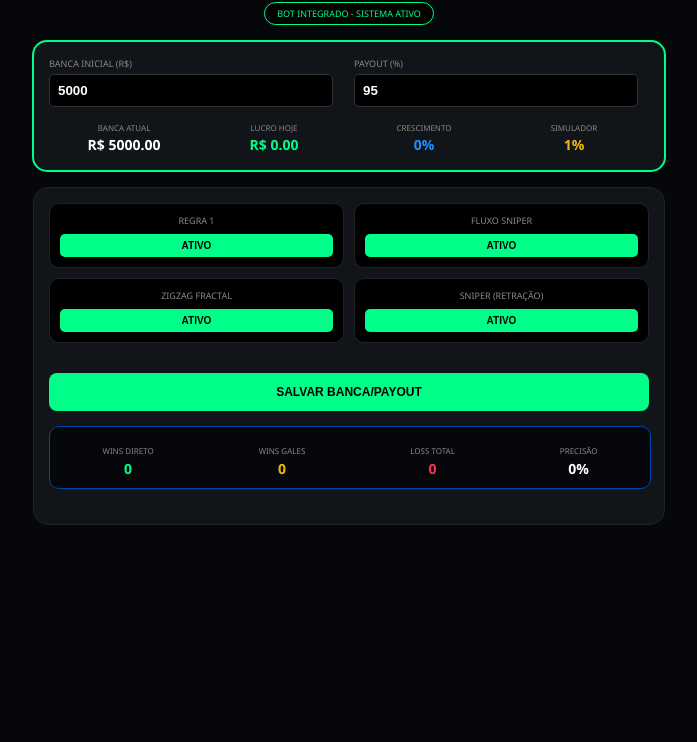
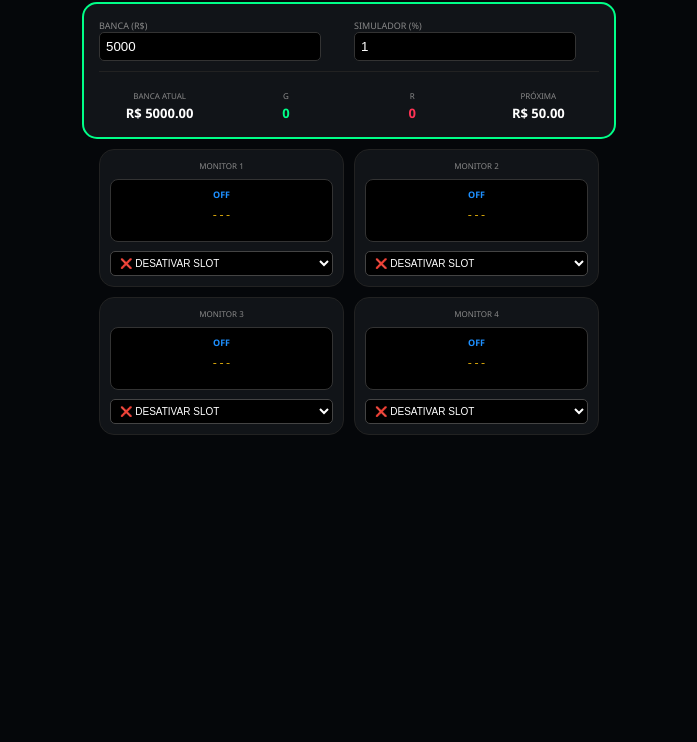
Before and after one commit to dcaridelsonbalbinodesena2025-lang/MULTIPLASKCMP, a website: page index.html in a window 1280 px wide. Shown: the part 58-800 px from the top of the page, without its empty margins (291-988 px from the left). Drawn offline with Linux system fonts and the light colour scheme.

Commit message:
index.html

```diff
--- a/index.html
+++ b/index.html
@@ -3,118 +3,59 @@
 <head>
     <meta charset="UTF-8">
     <meta name="viewport" content="width=device-width, initial-scale=1.0">
-    <title>KCM - Multi Estratégia</title>
+    <title>KCM BRAIN PRO - LISTA ATUALIZADA</title>
     <style>
-        :root {
-            --neon-blue: #1e90ff; --neon-green: #00ff88; --neon-red: #ff3355;
-            --gale: #f0b90b; --bg-dark: #05070a; --royal-blue: #0047AB;
-        }
-        body { background: var(--bg-dark); color: white; font-family: 'Segoe UI', sans-serif; margin: 0; padding: 10px; display: flex; flex-direction: column; align-items: center; }
-        .logo { font-size: 22px; font-weight: 900; color: #fff; margin: 10px 0; }
-        .logo span { color: var(--neon-blue); font-style: italic; }
-
-        .srv-status { font-size: 9px; padding: 4px 12px; border-radius: 20px; background: #000; border: 1px solid var(--neon-green); color: var(--neon-green); margin-bottom: 15px; text-transform: uppercase; }
-
-        /* PAINEL FINANCEIRO */
-        .painel-financeiro { background: #111418; border: 2px solid var(--neon-green); border-radius: 15px; width: 95%; max-width: 600px; padding: 15px; margin-bottom: 15px; }
-        .fin-row { display: flex; gap: 10px; justify-content: space-between; margin-bottom: 15px; }
-        .fin-input-group { flex: 1; }
-        .fin-input-group label { font-size: 9px; color: #888; display: block; margin-bottom: 4px; }
-        .fin-input { width: 90%; background: #000; border: 1px solid #333; color: #fff; padding: 8px; border-radius: 5px; font-weight: bold; }
-
-        .display-stats { display: flex; justify-content: space-around; text-align: center; margin-top: 10px; }
-        .display-stats div { flex: 1; }
-        .display-stats span { font-size: 8px; color: #888; display: block; }
-        .display-stats b { font-size: 14px; }
-
-        /* PAINEL ESTRATÉGIAS */
-        .painel-central { background: #111418; border-radius: 15px; width: 95%; max-width: 600px; padding: 15px; border: 1px solid #222; }
-        .grid-estrat { display: grid; grid-template-columns: 1fr 1fr; gap: 10px; margin-bottom: 15px; }
-        .estrat-card { background: #000; padding: 10px; border-radius: 10px; border: 1px solid #222; text-align: center; }
-        .estrat-name { font-size: 9px; color: #888; margin-bottom: 5px; }
-        .btn-toggle { background: var(--neon-green); color: #000; padding: 6px; font-size: 10px; font-weight: bold; border-radius: 5px; border: none; width: 100%; cursor: pointer; }
-        .btn-off { background: var(--neon-red); color: #fff; }
-        .estrat-results { font-size: 9px; margin-top: 5px; display: flex; justify-content: space-around; }
-
-        .btn-salvar-grande { background: var(--neon-green); color: #000; border: none; padding: 12px; border-radius: 8px; font-weight: 900; cursor: pointer; width: 100%; margin: 15px 0; font-size: 12px; }
-
-        /* BARRA AZUL */
-        .barra-global { background: #05070a; border: 1px solid var(--royal-blue); border-radius: 10px; width: 100%; padding: 10px 0; display: flex; justify-content: space-around; margin-bottom: 20px; }
-        .stat-item { text-align: center; }
-        .stat-item span { font-size: 8px; color: #888; }
-        .stat-item b { display: block; font-size: 14px; }
-
-        /* MONITORES */
-        .grid-monitores { display: grid; grid-template-columns: 1fr 1fr; gap: 10px; width: 100%; max-width: 600px; }
-        .card { background: #080a0d; border-radius: 15px; padding: 12px; border: 1px solid #1e2228; text-align: center; }
-        .thermometer-wrap { width: 100%; height: 6px; background: #222; border-radius: 3px; margin: 10px 0; overflow: hidden; }
-        .thermometer-fill { height: 100%; width: 50%; background: linear-gradient(90deg, #ff3355, #f0b90b, #00ff88); transition: 0.5s; }
-        .status-box { background: #000; padding: 6px; border-radius: 5px; margin-bottom: 8px; font-size: 9px; color: var(--neon-blue); font-weight: bold; border: 1px solid #222; }
-        .price { color: var(--gale); font-family: monospace; font-size: 11px; margin-bottom: 8px; }
-        .select-ativo { background: #000; color: #fff; border: 1px solid #444; font-size: 10px; width: 100%; padding: 5px; border-radius: 4px; }
+        :root { --n-blue: #1e90ff; --n-green: #00ff88; --n-red: #ff3355; --bg: #05070a; }
+        body { background: var(--bg); color: white; font-family: 'Segoe UI', sans-serif; margin: 0; padding: 10px; display: flex; flex-direction: column; align-items: center; }
+        .logo { font-size: 22px; font-weight: 900; margin: 10px 0; }
+        .logo span { color: var(--n-blue); }
+        .painel-fin { background: #111418; border: 2px solid var(--n-green); border-radius: 15px; width: 95%; max-width: 500px; padding: 15px; margin-bottom: 10px; }
+        .fin-row { display: flex; gap: 10px; margin-bottom: 10px; }
+        .fin-group { flex: 1; }
+        .fin-group label { font-size: 9px; color: #888; display: block; }
+        .fin-input { width: 85%; background: #000; border: 1px solid #333; color: #fff; padding: 6px; border-radius: 5px; }
+        .stats-grid { display: grid; grid-template-columns: repeat(4, 1fr); gap: 5px; text-align: center; border-top: 1px solid #222; padding-top: 10px; }
+        .stat-l { font-size: 8px; color: #888; text-transform: uppercase; }
+        .stat-v { font-size: 13px; font-weight: bold; display: block; }
+        .grid { display: grid; grid-template-columns: 1fr 1fr; gap: 10px; width: 100%; max-width: 500px; }
+        .card { background: #111418; border-radius: 15px; padding: 10px; border: 1px solid #222; text-align: center; }
+        .status-box { background: #000; padding: 8px; border-radius: 8px; margin: 8px 0; border: 1px solid #333; min-height: 45px; }
+        .status-txt { font-size: 9px; color: var(--n-blue); font-weight: bold; display: block; }
+        .price-txt { font-size: 11px; color: #f0b90b; font-family: monospace; margin-top: 4px; }
+        .sel { background: #000; color: #fff; border: 1px solid #444; font-size: 10px; width: 100%; padding: 5px; border-radius: 5px; }
     </style>
 </head>
 <body>
 
-    <div class="logo">K.C<span>📈</span>M MULTI/ESTRATEGIA-CONTROL</div>
-    <div id="conexao" class="srv-status">BOT INTEGRADO - SISTEMA ATIVO</div>
+    <div class="logo">K.C<span>📈</span>M BRAIN PRO</div>
 
-    <div class="painel-financeiro">
+    <div class="painel-fin">
         <div class="fin-row">
-            <div class="fin-input-group">
-                <label>BANCA INICIAL (R$)</label>
+            <div class="fin-group">
+                <label>BANCA (R$)</label>
                 <input type="number" id="inpBanca" class="fin-input" value="5000">
             </div>
-            <div class="fin-input-group">
-                <label>PAYOUT (%)</label>
-                <input type="number" id="inpPayout" class="fin-input" value="95">
+            <div class="fin-group">
+                <label>SIMULADOR (%)</label>
+                <input type="number" id="inpSim" class="fin-input" value="1">
             </div>
         </div>
-        <div class="display-stats">
-            <div><span>BANCA ATUAL</span><b id="display-banca">R$ 5000.00</b></div>
-            <div><span>LUCRO HOJE</span><b id="display-lucro" style="color:var(--neon-green)">R$ 0.00</b></div>
-            <div><span>CRESCIMENTO</span><b id="display-crescimento" style="color:var(--neon-blue)">0%</b></div>
-            <div><span>SIMULADOR</span><b style="color:var(--gale)">1%</b></div>
+        <div class="stats-grid">
+            <div><span class="stat-l">Banca Atual</span><span class="stat-v" id="v-banca">R$ 5000.00</span></div>
+            <div><span class="stat-l">G</span><span class="stat-v" style="color:var(--n-green)" id="v-g">0</span></div>
+            <div><span class="stat-l">R</span><span class="stat-v" style="color:var(--n-red)" id="v-r">0</span></div>
+            <div><span class="stat-l">Próxima</span><span class="stat-v" id="v-ent">R$ 50.00</span></div>
         </div>
     </div>
 
-    <div class="painel-central">
-        <div class="grid-estrat">
-            <div class="estrat-card">
-                <div class="estrat-name">REGRA 1</div>
-                <button id="btn-REGRA 1" class="btn-toggle" onclick="toggleEstrat('REGRA 1')">ATIVO</button>
-            </div>
-            <div class="estrat-card">
-                <div class="estrat-name">FLUXO SNIPER</div>
-                <button id="btn-FLUXO SNIPER" class="btn-toggle" onclick="toggleEstrat('FLUXO SNIPER')">ATIVO</button>
-            </div>
-            <div class="estrat-card">
-                <div class="estrat-name">ZIGZAG FRACTAL</div>
-                <button id="btn-ZIGZAG FRACTAL" class="btn-toggle" onclick="toggleEstrat('ZIGZAG FRACTAL')">ATIVO</button>
-            </div>
-            <div class="estrat-card">
-                <div class="estrat-name">SNIPER (RETRAÇÃO)</div>
-                <button id="btn-SNIPER (RETRAÇÃO)" class="btn-toggle" onclick="toggleEstrat('SNIPER (RETRAÇÃO)')">ATIVO</button>
-            </div>
-        </div>
-
-        <button class="btn-salvar-grande" onclick="salvarTudo()">SALVAR BANCA/PAYOUT</button>
-
-        <div class="barra-global">
-            <div class="stat-item"><span>WINS DIRETO</span><b id="g-direto" style="color:var(--neon-green)">0</b></div>
-            <div class="stat-item"><span>WINS GALES</span><b id="g-gales" style="color:var(--gale)">0</b></div>
-            <div class="stat-item"><span>LOSS TOTAL</span><b id="g-loss" style="color:var(--neon-red)">0</b></div>
-            <div class="stat-item"><span>PRECISÃO</span><b id="g-precisao">0%</b></div>
-        </div>
-    </div>
-
-    <div class="grid-monitores" id="grid"></div>
+    <div class="grid" id="main-grid"></div>
 
 <script>
-    const URL_SERVIDOR = "https://multiplaskcmp.onrender.com";
+    const TOK = "8427077212:AAEiL_3_D_-fukuaR95V3FqoYYyHvdCHmEI";
+    const CID = "-1003355965894";
 
-    // --- SUA LISTA DE ATIVOS INTEGRADA ---
-    const LISTA_ATIVOS = [
+    // NOVA LISTA DE ATIVOS
+    const LISTA_COMPLETA = [
         { id: "NONE", nome: "❌ DESATIVAR SLOT" },
         { id: "R_10", nome: "📊 Volatility 10" },
         { id: "R_25", nome: "📊 Volatility 25" },
@@ -165,79 +106,108 @@
         { id: "frxXAUUSD", nome: "🪙 OURO (XAU/USD)" },
         { id: "cryBTCUSD", nome: "₿ BITCOIN (BTC/USD)" },
         { id: "cryETHUSD", nome: "♢ ETHEREUM (ETH/USD)" }
+    ];
 
-    let localEstatutos = { "REGRA 1": true, "FLUXO SNIPER": true, "ZIGZAG FRACTAL": true, "SNIPER (RETRAÇÃO)": true };
+    let banca = 5000, g = 0, r = 0, motores = {};
 
-    function criarMonitores() {
-        const grid = document.getElementById('grid');
-        let optionsHTML = LISTA_ATIVOS.map(a => `<option value="${a.id}">${a.nome}</option>`).join('');
+    function sendTG(m, btn = false) {
+        let u = `https://api.telegram.org/bot${TOK}/sendMessage?chat_id=${CID}&text=${encodeURIComponent(m)}&parse_mode=Markdown`;
+        if(btn) {
+            let kb = { inline_keyboard: [[{ text: "👉 Clique agora!", url: "https://track.deriv.com/_S_W1N_" }]] };
+            u += `&reply_markup=${encodeURIComponent(JSON.stringify(kb))}`;
+        }
+        fetch(u).catch(() => {});
+    }
 
-        for (let i = 1; i <= 6; i++) {
-            grid.innerHTML += `
-                <div class="card" id="div-card${i}">
-                    <div style="font-size:8px; color:#888;">MONITOR ${i}</div>
-                    <div class="thermometer-wrap"><div class="thermometer-fill" id="therm-card${i}"></div></div>
-                    <div class="status-box" id="status-card${i}">MONITORANDO</div>
-                    <div class="price" id="price-card${i}">0.00000</div>
-                    <select class="select-ativo" id="select-card${i}" onchange="mudarAtivo('card${i}')">
-                        ${optionsHTML}
-                    </select>
-                </div>`;
+    function calcEMA(data, p) {
+        if(!data || data.length < p) return 0;
+        let k = 2/(p+1), ema = data[0].close;
+        for(let i=1; i<data.length; i++) ema = (data[i].close * k) + (ema * (1-k));
+        return ema;
+    }
+
+    function init(id, asset, name) {
+        if(motores[id]?.ws) motores[id].ws.close();
+        if(asset === "NONE") {
+            document.getElementById(`st-${id}`).innerText = "OFF";
+            document.getElementById(`pr-${id}`).innerText = "---";
+            return;
+        }
+
+        let m = { name, ws: new WebSocket('wss://ws.binaryws.com/websockets/v3?app_id=1089'), v1: [], v5: [], ema: 0, p: "---" };
+
+        m.ws.onopen = () => {
+            m.ws.send(JSON.stringify({ ticks: asset }));
+            m.ws.send(JSON.stringify({ ticks_history: asset, end: "latest", count: 30, granularity: 60, subscribe: 1 }));
+            m.ws.send(JSON.stringify({ ticks_history: asset, end: "latest", count: 5, granularity: 300, subscribe: 1 }));
+        };
+
+        m.ws.onmessage = (e) => {
+            let res = JSON.parse(e.data);
+            if(res.tick) {
+                m.p = res.tick.quote.toFixed(5);
+                document.getElementById(`pr-${id}`).innerText = m.p;
+            }
+            if(res.candles) {
+                if(res.echo_req.granularity === 60) m.v1 = res.candles;
+                if(res.echo_req.granularity === 300) m.v5 = res.candles;
+            }
+            if(res.ohlc) {
+                let o = res.ohlc;
+                if(o.granularity === 60) {
+                    m.v1[m.v1.length-1] = { open: o.open, close: o.close, high: o.high, low: o.low };
+                    if(m.v1.length >= 20) m.ema = calcEMA(m.v1, 20);
+                    if(parseInt(o.epoch) % 60 === 45) runLogic(id, true);
+                    if(parseInt(o.epoch) % 60 === 0) runLogic(id, false);
+                }
+            }
+            document.getElementById(`st-${id}`).innerText = m.ema > 0 ? `SISTEMA ATIVO` : `SINCRO...`;
+        };
+        motores[id] = m;
+    }
+
+    function runLogic(id, isPre) {
+        let m = motores[id];
+        if(!m || m.v1.length < 2 || m.v5.length < 1 || m.ema === 0) return;
+
+        let c = m.v1[m.v1.length-1], a = m.v1[m.v1.length-2], t5 = m.v5[m.v5.length-1];
+        let pad = "", dir = "";
+
+        if(c.close > a.open && c.close > a.close) { pad = "ENGOLFO ALTA"; dir = "CALL"; }
+        else if(c.close < a.open && c.close < a.close) { pad = "ENGOLFO BAIXA"; dir = "PUT"; }
+
+        if(pad !== "") {
+            let okM5 = (dir === "CALL" ? t5.close > t5.open : t5.close < t5.open);
+            let okEMA = (dir === "CALL" ? m.ema < c.low : m.ema > c.high);
+
+            if(okM5 && okEMA) {
+                let val = (banca * (document.getElementById('inpSim').value/100)).toFixed(2);
+                let t = new Date().toLocaleTimeString('pt-BR');
+                if(isPre) {
+                    sendTG(`⚠️ *ALERTA BRAIN PRO*\n\n📊 Ativo: 📊 ${m.name}\n🎯 Padrão: ${pad}\n📈 Filtro: PADRÃO PURO ✅\n🕓 Possível entrada: ${t}`);
+                } else {
+                    sendTG(`🚀 *ENTRADA CONFIRMADA*\n\n👉Clique agora!\n📊 Ativo: 📊 ${m.name}\n🎯 Padrão: ${pad}\n📈 Direção: ${dir}\n💰 Entrada: R$ ${val}\n💰Banca atual: R$ ${banca.toFixed(2)}\n⏰ Inicio: ${t}\n🏁 Fim: ${new Date(Date.now()+60000).toLocaleTimeString('pt-BR')}`, true);
+                }
+            }
         }
     }
 
-    async function salvarTudo() {
-        const banca = parseFloat(document.getElementById('inpBanca').value);
-        const payout = parseFloat(document.getElementById('inpPayout').value);
-        try {
-            await fetch(`${URL_SERVIDOR}/config-financeira`, {
-                method: 'POST',
-                headers: {'Content-Type': 'application/json'},
-                body: JSON.stringify({ banca, payout, estatutos: localEstatutos })
-            });
-            alert("CONFIGURAÇÕES SALVAS!");
-        } catch (e) { alert("ERRO DE CONEXÃO"); }
+    function update() {
+        banca = parseFloat(document.getElementById('inpBanca').value);
+        document.getElementById('v-banca').innerText = "R$ " + banca.toFixed(2);
+        document.getElementById('v-ent').innerText = "R$ " + (banca * (document.getElementById('inpSim').value/100)).toFixed(2);
     }
 
-    async function mudarAtivo(cardId) {
-        const sel = document.getElementById(`select-${cardId}`);
-        await fetch(`${URL_SERVIDOR}/mudar`, {
-            method: 'POST',
-            headers: {'Content-Type': 'application/json'},
-            body: JSON.stringify({ cardId, ativoId: sel.value, nomeAtivo: sel.options[sel.selectedIndex].text })
-        });
+    // GERA O HTML DO SELECT COM A NOVA LISTA
+    function gerarOptions() {
+        return LISTA_COMPLETA.map(a => `<option value="${a.id}">${a.nome}</option>`).join('');
     }
 
-    function toggleEstrat(nome) {
-        localEstatutos[nome] = !localEstatutos[nome];
-        const btn = document.getElementById(`btn-${nome}`);
-        btn.innerText = localEstatutos[nome] ? "ATIVO" : "DESATIVADO";
-        btn.classList.toggle('btn-off', !localEstatutos[nome]);
+    const gr = document.getElementById('main-grid');
+    for(let i=1; i<=4; i++) {
+        gr.innerHTML += `<div class="card"><div class="stat-l">MONITOR ${i}</div><div class="status-box"><span id="st-${i}" class="status-txt">OFF</span><span id="pr-${i}" class="price-txt">---</span></div><select class="sel" onchange="init('${i}', this.value, this.options[this.selectedIndex].text)">${gerarOptions()}</select></div>`;
     }
-
-    async function sincronizar() {
-        try {
-            const res = await fetch(`${URL_SERVIDOR}/status`);
-            const d = await res.json();
-            document.getElementById('display-banca').innerText = "R$ " + d.global.banca;
-            document.getElementById('display-lucro').innerText = "R$ " + d.global.lucro;
-            document.getElementById('g-direto').innerText = d.global.winDireto;
-            document.getElementById('g-gales').innerText = d.global.winGales;
-            document.getElementById('g-loss').innerText = d.global.loss;
-            document.getElementById('g-precisao').innerText = d.global.precisao + "%";
-
-            d.ativos.forEach(a => {
-                if(document.getElementById(`price-${a.cardId}`)) {
-                    document.getElementById(`price-${a.cardId}`).innerText = a.preco;
-                    document.getElementById(`status-${a.cardId}`).innerText = a.status;
-                    document.getElementById(`therm-${a.cardId}`).style.width = a.forca + "%";
-                }
-            });
-        } catch (e) {}
-    }
-
-    criarMonitores();
-    setInterval(sincronizar, 1000);
+    setInterval(update, 1000);
 </script>
 </body>
 </html>
```
Lines whose indentation alone changed are shown as unchanged.
